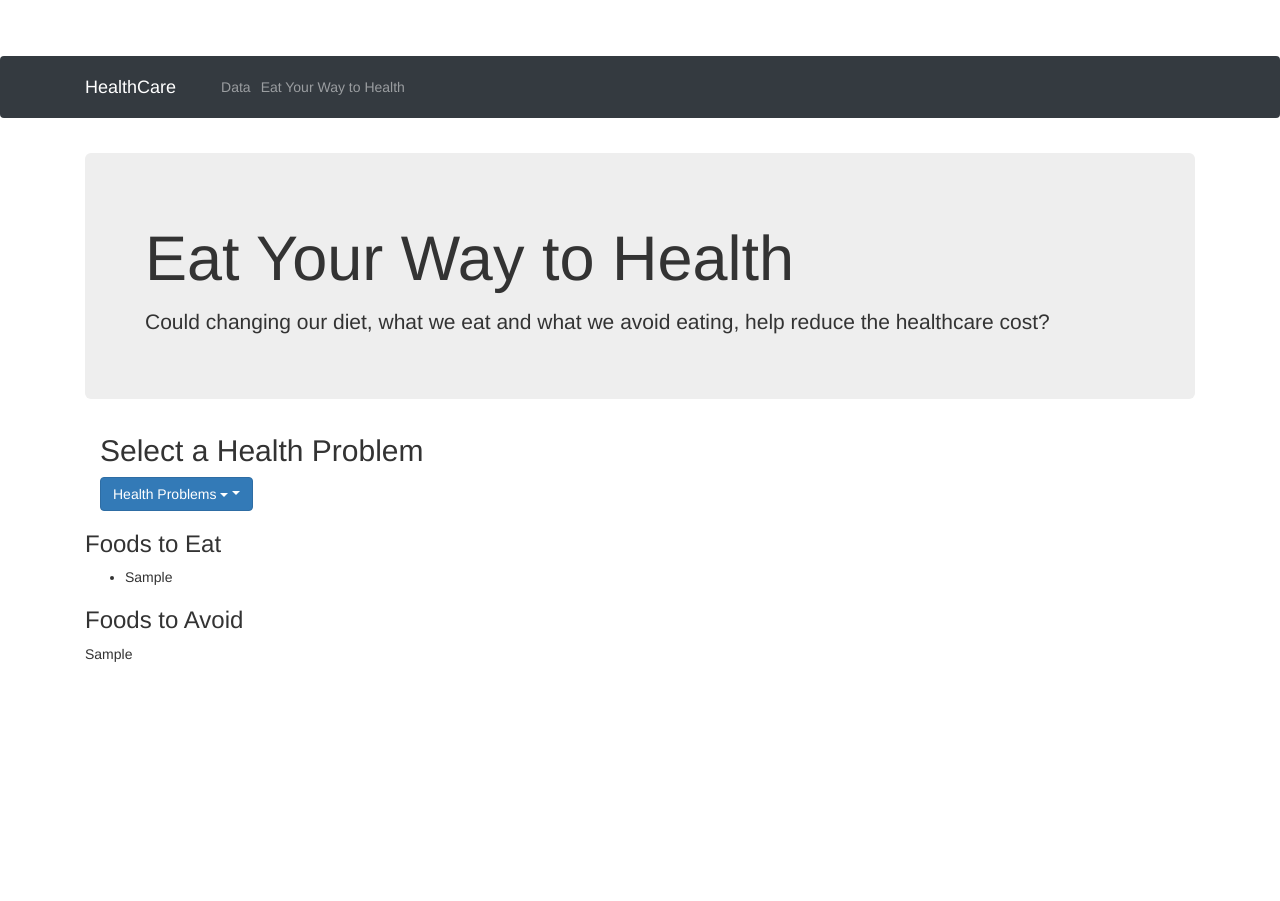
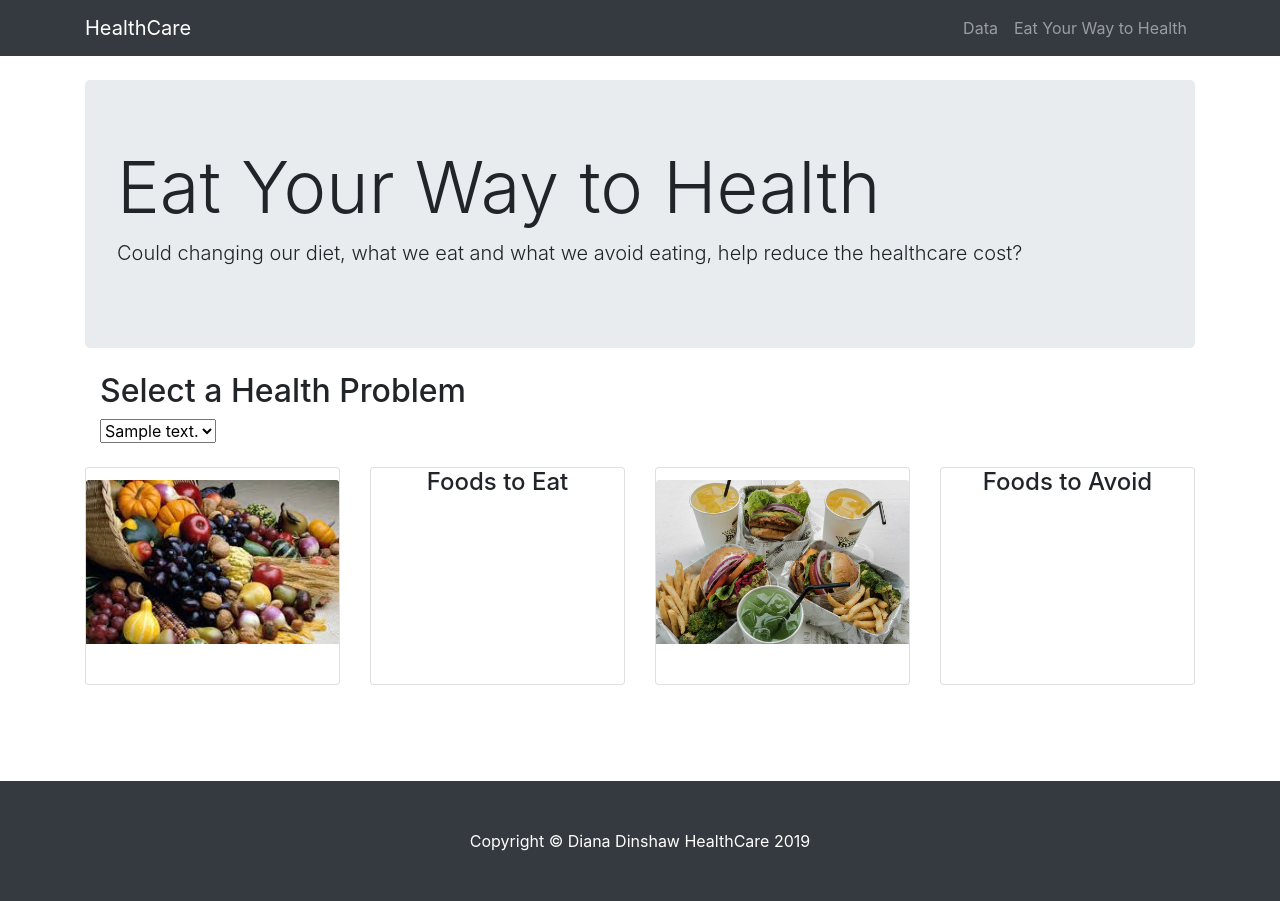
Before and after one commit to deedeeshaw/HealthCare, a Flask app: template templates/health.html in a window 1280 px wide. Before the commit the page ends 662 px from the top, so only its background shows below. Run offline with Flask 2, Linux system fonts and the light colour scheme; the template is opened without the code that fills it: most values are stand-ins (such as "Sample title", 1, 10 or a date in 2020); some libraries are stand-ins or nearby versions.

Commit message:
health page

```diff
--- a/app.py
+++ b/app.py
@@ -1,10 +1,10 @@
 ######################################################################
-# IMPORT FLASK
+# IMPORT FLASK AND OTHER DEFECIENCIS
 ######################################################################
 from flask import Flask, render_template, request, redirect, jsonify
 import requests
 import pandas as pd
-
+from health import problem_dd
 ######################################################################
 # create app passing the __name__
 ######################################################################
@@ -49,32 +49,18 @@ def data():
 # EAT YOUR WAY TO HEALTH - FOOD API
 ######################################################################
 
-from config import api
-from health import problem_dd
-
-base_url="https://nutridigm-api-dev.azurewebsites.net"
-consume_url="/api/v1/nutridigm/topitemstoconsume?"
-avoid_url="/api/v1/nutridigm/topitemstoavoid?"
-
-problemId = 3
-
-query_consume=base_url + consume_url + f'subscriptionId={api}&problemId={problemId}&api_key={api}'
-
-query_avoid=base_url + avoid_url + f'subscriptionId={api}&problemId={problemId}&api_key={api}'
-
 @app.route("/health")
 def food():
-    consume_food = requests.get(query_consume).json()
-    for c in consume_food:
-        consume =c.split('; ')
+    # consume_food = requests.get(query_consume).json()
+    # for c in consume_food:
+    #     consume =c.split('; ')
 
-    avoid_food= requests.get(query_avoid).json()
-    for a in avoid_food:
-        avoid=a.split('; ')
+    # avoid_food= requests.get(query_avoid).json()
+    # for a in avoid_food:
+    #     avoid=a.split('; ')
         # print(consume)
         # print(avoid)
-        return render_template('health.html', problem_html=problem_dd(), consume_html=consume,
-            avoid_html=avoid)
+        return render_template('health.html', problem_html=problem_dd())
 
 
 if __name__=='__main__':
--- a/templates/health.html
+++ b/templates/health.html
@@ -18,10 +18,10 @@
   <link href="{{ url_for('static', filename='css/heroic-features.css')}}" rel="stylesheet">
 
   <!-- Dropdown -->
-  <meta name="viewport" content="width=device-width, initial-scale=1">
+  <!-- <meta name="viewport" content="width=device-width, initial-scale=1">
   <link rel="stylesheet" href="https://maxcdn.bootstrapcdn.com/bootstrap/3.4.0/css/bootstrap.min.css">
   <script src="https://ajax.googleapis.com/ajax/libs/jquery/3.4.1/jquery.min.js"></script>
-  <script src="https://maxcdn.bootstrapcdn.com/bootstrap/3.4.0/js/bootstrap.min.js"></script>
+  <script src="https://maxcdn.bootstrapcdn.com/bootstrap/3.4.0/js/bootstrap.min.js"></script> -->
 
 </head>
 
@@ -36,20 +36,14 @@
       </button>
       <div class="collapse navbar-collapse" id="navbarResponsive">
         <ul class="navbar-nav ml-auto">
-          <!-- <li class="nav-item active">
-            <a class="nav-link" href="#">Home
-              <span class="sr-only">(current)</span>
-            </a>
-          </li> -->
+
           <li class="nav-item">
             <a class="nav-link" href="/data" target="_blank">Data</a>
           </li>
           <li class="nav-item">
             <a class="nav-link" href="/health" target="_blank">Eat Your Way to Health</a>
           </li>
-          <!-- <li class="nav-item">
-            <a class="nav-link" href="#">Contact</a>
-          </li> -->
+
         </ul>
       </div>
     </div>
@@ -59,52 +53,117 @@
   <!-- Page Content -->
   <div class="container">
 
-    <!-- Jumbotron Header -->
+  <!-- Jumbotron Header -->
     <header class="jumbotron my-4">
       <h1 class="display-3">Eat Your Way to Health</h1>
       <p class="lead"> Could changing our diet, what we eat and what we avoid eating,
         help reduce the healthcare cost?
          </p>
-      <!-- <a href="/data" class="btn btn-primary btn-lg" target="_blank">Let's get started</a> -->
     </header>
 <!-- End JumbotronHeader -->
 
 <!-- Drop down button -->
 <div class="container">
   <h2>Select a Health Problem</h2>
-  <!-- <p>The .dropdown class is used to indicate a dropdown menu.</p>
-  <p>Use the .dropdown-menu class to actually build the dropdown menu.</p>
-  <p>To open the dropdown menu, use a button or a link with a class of .dropdown-toggle and data-toggle="dropdown".</p>                                           -->
-  <div class="dropdown">
-    <button class="btn btn-primary dropdown-toggle" type="button" data-toggle="dropdown">
-      Health Problems
-    <span class="caret"></span></button>
-    <ul class="dropdown-menu">
+    <select name ="Health Problems" >
         {% for problem in problem_html %}
         <option value ="{{problem.prob_id}}">{{problem.prob_desc}}</option>
         {% endfor %}
-      <!-- <li><a href="#">HTML</a></li>
-      <li><a href="#">CSS</a></li>
-      <li><a href="#">JavaScript</a></li> -->
-    </ul>
-  </div>
+      </select>
+
 </div>
 <!-- end dropdown button -->
+</br>
+ <!-- Page Features -->
+ <div class="row text-center">
 
-<div>
+    <div class="col-lg-3 col-md-6 mb-4">
+      <div class="card h-100">
+        <h4 class="card-title"></h4>
+        <img class="card-img-top" src="{{ url_for('static', filename='img/consume.jpg') }}" alt="">
+
+      </div>
+    </div>
+
+    <div class="col-lg-3 col-md-6 mb-4">
+      <div class="card h-100">
+      <h4 class="card-title">Foods to Eat</h4>
+
+        <div class="card-body">
+
+          <div class="card-text">
+
+          </div>
+        </div>
+      </div>
+    </div>
+
+    <div class="col-lg-3 col-md-6 mb-4">
+      <div class="card h-100">
+        <h4 class="card-title"></h4>
+        <img class="card-img-top" src="{{ url_for('static', filename='img/avoid.jpg') }}" alt="">
+        <div class="card-body">
+        </div>
+
+      </div>
+    </div>
+
+    <div class="col-lg-3 col-md-6 mb-4">
+      <div class="card h-100">
+      <h4 class="card-title">Foods to Avoid</h4>
+
+        <div class="card-body">
+
+          <div class="card-text">
+
+          </div>
+        </div>
+
+
+      </div>
+    </div>
+
+  </div>
+  <!-- /.row page feature -->
+
+
+<!-- <div>
 
 <h3>Foods to Eat</h3>
     <ul>
-     <li>{{consume_html}}</li>
+      {% for item in consume_html %}
+     <li>{{item}}</li>
+     {% endfor %}
     </ul>
 
 </div>
 
 <div>
 <h3>Foods to Avoid</h3>
-    {{avoid_html}}
+<ul>
+    {% for avoid in avoid_html %}
+   <li>{{avoid}}</li>
+   {% endfor %}
+  </ul>
 
-</div>
-</div>
+</div> -->
+
+</div> <!-- end container -->
+
+
+</br>
+</br>
+</br>
+
+<!-- Footer -->
+<footer class="py-5 bg-dark">
+    <div class="container">
+      <p class="m-0 text-center text-white">Copyright &copy; Diana Dinshaw HealthCare 2019</p>
+    </div>
+  </footer>
+
+
 </body>
+
+
 </html>
```
Also changed, not shown: static/data/health_problem.csv (added, +14 -0 lines), static/data/health_problem.json (added, +1 -0 lines), templates/data.html (+12 -0 lines), templates/index.html (+20 -15 lines), static/img/avoid.jpg (added), static/img/consume.jpg (added), 2 other files.
